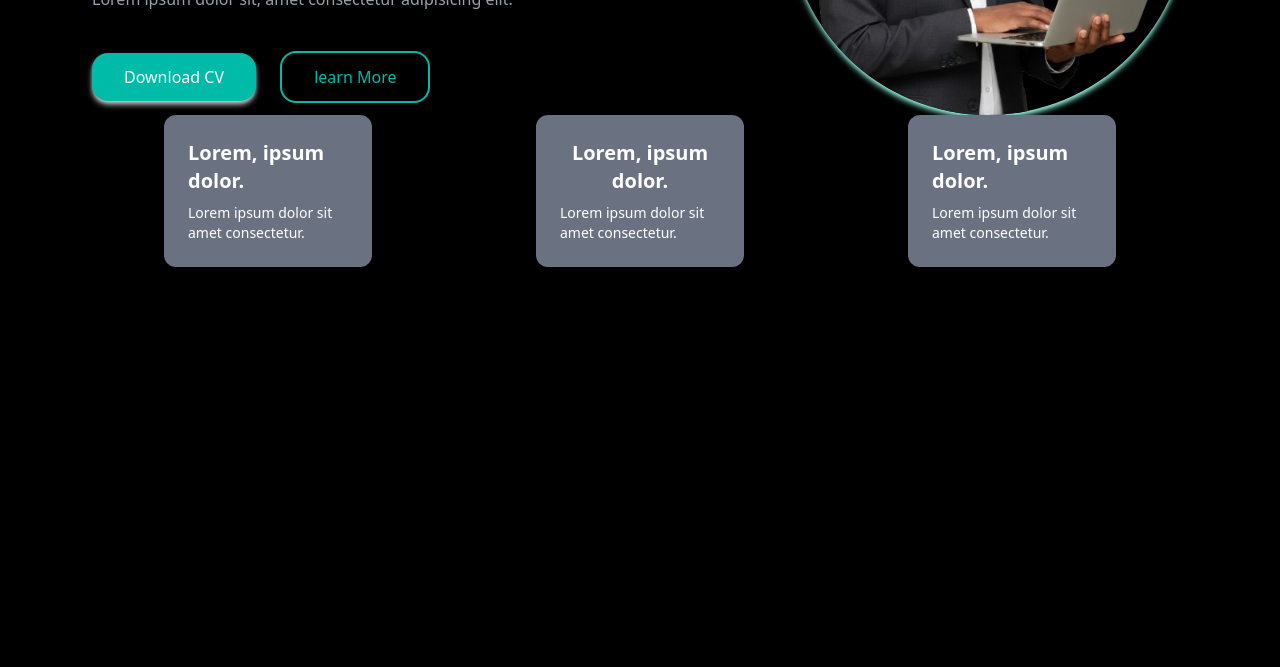
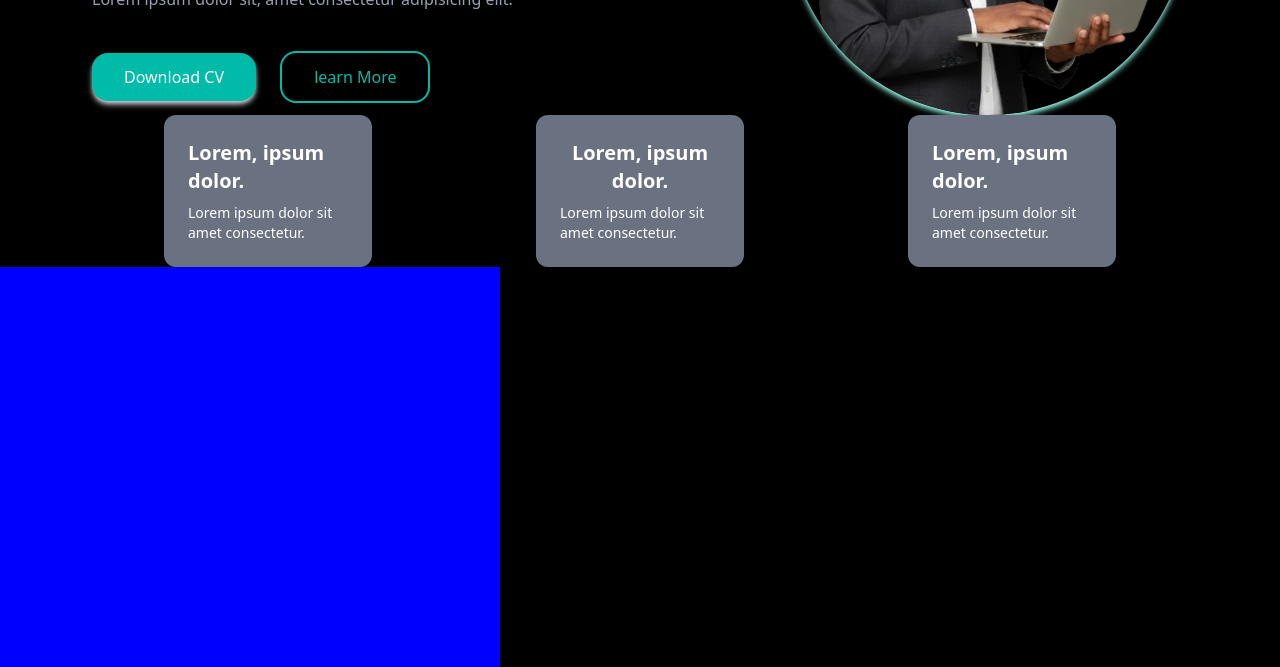
Before and after one commit to JacfarMohaz/firstProject, a plain HTML site: page index.html in a window 1280 px wide. Shown: the part 393-1060 px from the top of the page. Before the commit the page ends 800 px from the top, so only its background shows below. Drawn offline with nearby package versions, Linux system fonts and the light colour scheme.

```diff
--- a/index.html
+++ b/index.html
@@ -58,6 +58,10 @@
 
      <i class="fa-solid fa-bars "></i>
 
+
+
+
+     <div style="width: 500px; height: 400px; background-color: blue;"></div>
 </body>
 
 </html>
```
